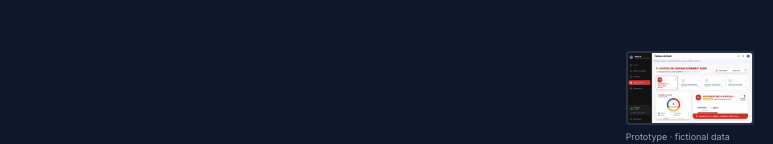
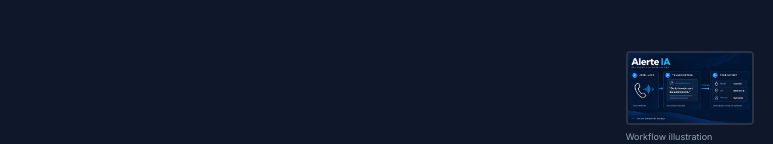
Before and after one commit to rayantr06/Portfolio-, a React app: page /portfolio in a window 1280 px wide. Shown: the part 808-952 px from the top of the page, 0-773 px from the left. Built offline with nearby package versions, Linux system fonts and the light colour scheme; some packages are replaced by stand-ins of ours; a web font is replaced by a local one.

Commit message:
Show Alerte IA audio-to-incident workflow illustration

```diff
--- a/src/app/portfolio/page.js
+++ b/src/app/portfolio/page.js
@@ -12,7 +12,7 @@
 const visuals = {
   "lidal-pulse": { image: "lidal-pulse-preview", alt: "LIDAL Pulse explorer with simulated test data", note: "Prototype · test data" },
   ouiagent: { image: "ouiagent-preview", alt: "OuiAgent public website", note: "Public website" },
-  "alerte-ia": { image: "alerte-ia-demo", alt: "Alerte IA public prototype dashboard with three fictional scenarios", note: "Prototype · fictional data" },
+  "alerte-ia": { image: "alerte-ia-flow", alt: "Alerte IA workflow illustration: audio call to transcription, then structured incident information for operator validation", note: "Workflow illustration" },
   safar: { image: "safar-interface", alt: "Safar DZ public website with its travel category carousel", note: "Public website" },
   "let-data-dz": { image: "let-data-dz-form", alt: "Let-Data-DZ audio collection form: role and scenario theme selection", note: "Public collection form" },
   "gestion-tournoi-golf": { image: "golf-interface", alt: "FairwayElite golf tournament interface preview from the project repository", note: "Repository UI preview" },
```
Also changed, not shown: docs/index.html (+1 -1 lines), docs/project-images/alerte-ia-flow.png (added), public/project-images/alerte-ia-flow.png (added).
